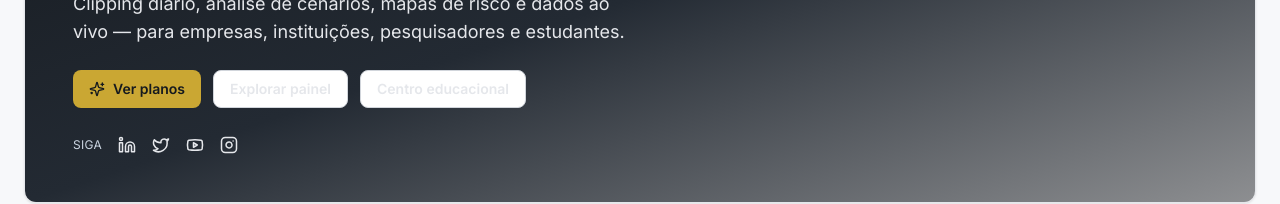
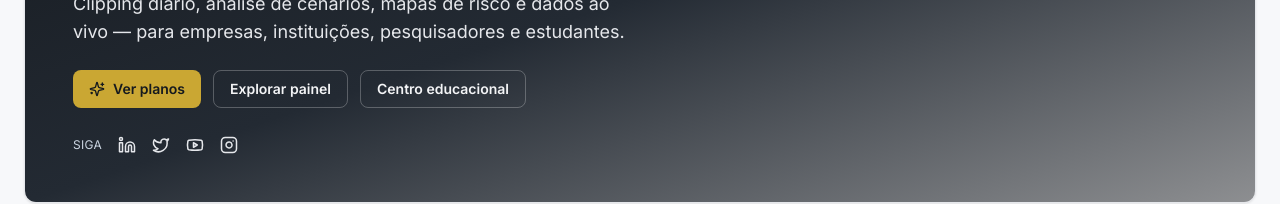
Before and after one commit to tue3306/defesabr-intelligence, a React (Vite) app: page /#/ in a window 1280 px wide. Shown: the part 312-516 px from the top of the page. Built offline with nearby package versions, Linux system fonts and the light colour scheme; no server answers.

Commit message:
Atualização do projeto

```diff
--- a/src/index.css
+++ b/src/index.css
@@ -106,6 +106,19 @@ html:not(.dark) .bg-white\/10 { background-color: rgba(17, 24, 39, 0.08) !import
 /* ...mas dentro de superfícies escuras (.on-dark) o branco translúcido permanece claro */
 html:not(.dark) .on-dark .bg-white\/5 { background-color: rgba(255, 255, 255, 0.05) !important; }
 html:not(.dark) .on-dark .bg-white\/10 { background-color: rgba(255, 255, 255, 0.10) !important; }
+
+/* [CRÍTICO] Botão "fantasma" (.btn-ghost) DENTRO de hero escuro no tema claro:
+   sem isto ele vira CAIXA BRANCA com TEXTO BRANCO (invisível). Aqui mantém o
+   visual translúcido com texto claro. */
+html:not(.dark) .on-dark .btn-ghost {
+  border-color: rgba(255, 255, 255, 0.25);
+  background-color: transparent;
+  color: #f3f4f6;
+}
+html:not(.dark) .on-dark .btn-ghost:hover {
+  background-color: rgba(255, 255, 255, 0.12);
+  color: #ffffff;
+}
 
 /* Conteúdo apenas para leitores de tela */
 .sr-only {
```
